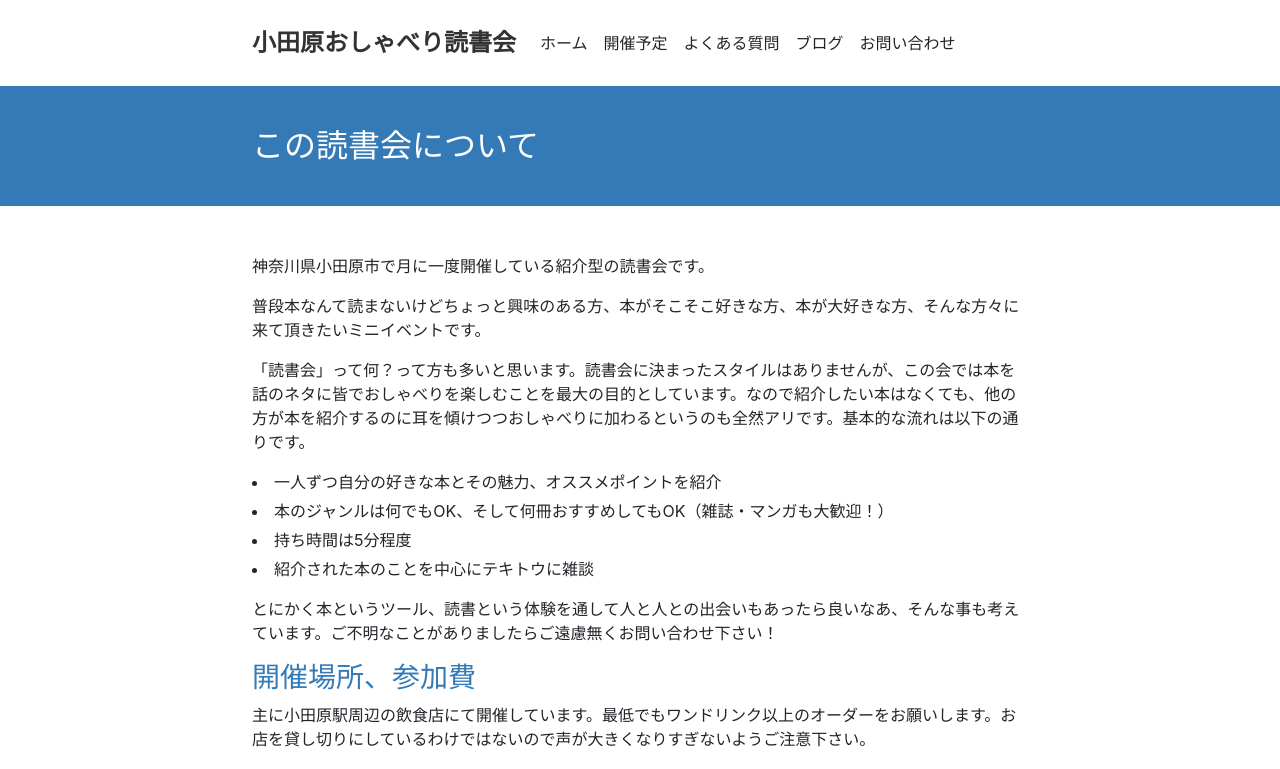
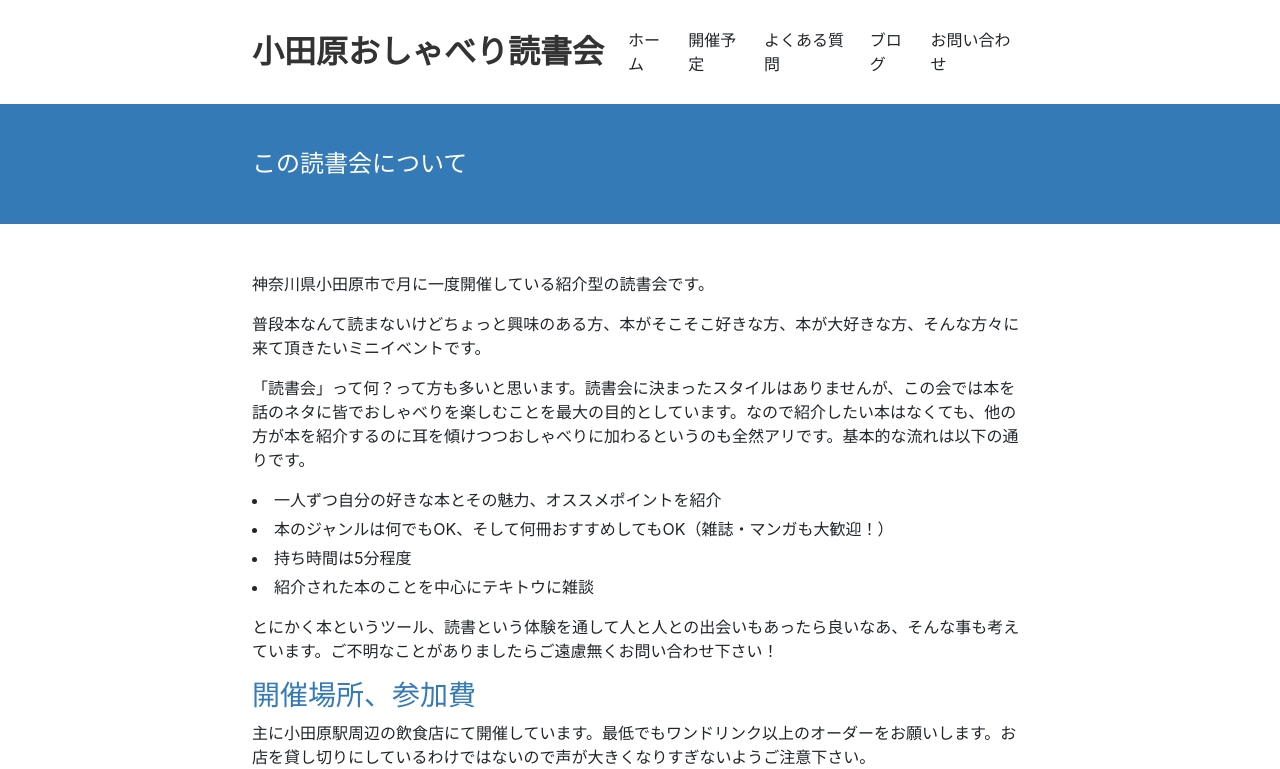
Before and after one commit to TomoyukiKawase/odawara-dokusho-app, a React (Create React App) app: page / in a window 1280 px wide. Shown: the top 769 px of the page. Built offline with nearby package versions, Linux system fonts and the light colour scheme.

Commit message:
"font-size-height-adjust"

```diff
--- a/src/App.css
+++ b/src/App.css
@@ -10,7 +10,7 @@
 .navbar-brand {
   font-weight: bold;
   color: #333 !important; /* Ensure brand text is dark on white navbar */
-  font-size: 1.5rem; /* Adjust font size to make it smaller */
+  font-size: 2rem; /* Adjusted font size (swapped with hero h1) */
 }
 
 /* Update primary colors */
@@ -66,7 +66,7 @@ section:nth-of-type(odd) li {
 /* Hero section styles */
 .hero-section {
   background-color: #337ab7; /* Use the desired blue color */
-  height: 100px; /* Adjusted height */
+  height: 80px; /* Adjusted height (20% cut from 100px) */
   color: white;
   display: flex;
   align-items: center;
@@ -74,7 +74,7 @@ section:nth-of-type(odd) li {
 }
 
 .hero-section h1 {
-  font-size: 2rem; /* Adjusted font size */
+  font-size: 1.5rem; /* Adjusted font size (swapped with navbar-brand) */
   margin-bottom: 0; /* Remove margin */
 }
 
```
